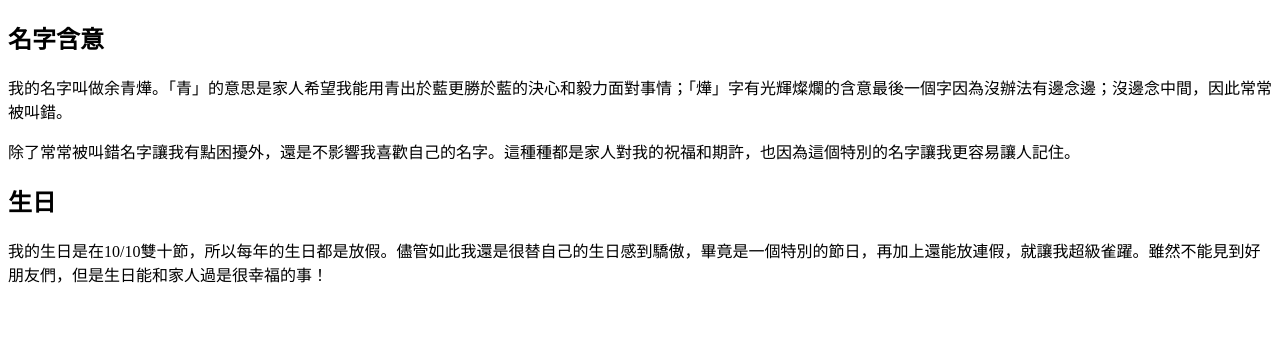
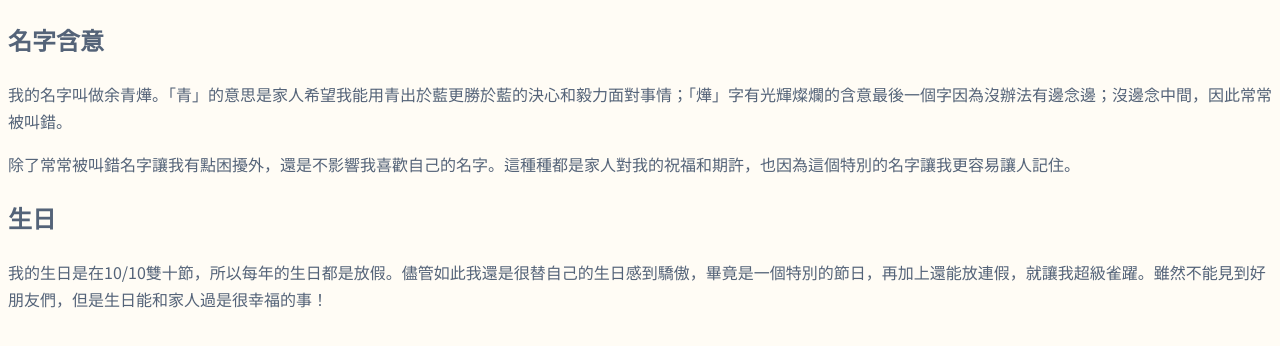
Before and after one commit to yczyii/yczyii.github.io, a plain HTML site: page about.html in a window 1280 px wide. Drawn offline with Linux system fonts and the light colour scheme.

Commit message:
增加about的css外部樣式表

```diff
--- /dev/null
+++ b/about style.css
@@ -0,0 +1,9 @@
+html{
+    font-size: 100%
+}
+body{
+    background: #fffcf5;
+    color: rgb(84, 99, 120);
+    font-family: "Noto Sans TC",sans-serif;
+    line-height: 1.7;
+}
--- a/about.html
+++ b/about.html
@@ -2,6 +2,10 @@
 <html>
     <head>
         <meta charset="utf-8">
+        <link rel="preconnect" href="https://fonts.googleapis.com">
+        <link rel="preconnect" href="https://fonts.gstatic.com" crossorigin>
+        <link href="https://fonts.googleapis.com/css2?family=Noto+Sans+TC&display=swap" rel="stylesheet">
+         <link rel="stylesheet" href="about%20style.css" type="text/css" >
     </head>
     <body>
         <section>
--- a/mystyle.css
+++ b/mystyle.css
@@ -18,6 +18,7 @@
 }
 .main-nav li{
     margin-left: 36px;
+    border-radius: 14px;
 }
 .main-nav a {
     color: #4e6274
```
